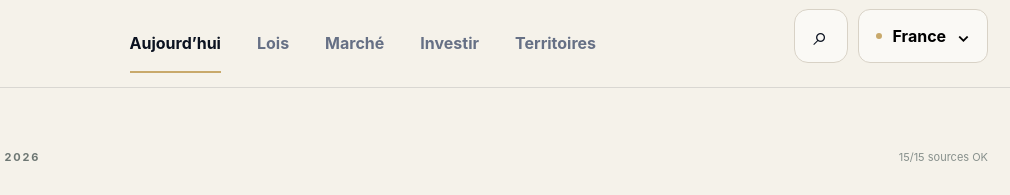
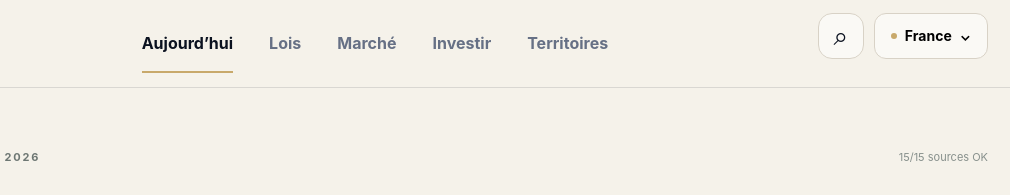
Before and after one commit to damienktzpro/immo-radar, a plain HTML site: page index.html in a window 1280 px wide. Shown: the top 195 px of the page, 270-1280 px from the left. Drawn offline with Linux system fonts and the light colour scheme; no server answers.

Commit message:
Add styles for topbar actions and buttons
Added styles for top actions and buttons in the topbar.

```diff
--- a/styles.css
+++ b/styles.css
@@ -967,3 +967,44 @@ body{
     max-height:43px !important;
   }
 }
+/* ==========================================================
+   V10.2 — ACTIONS HEADER PLUS COMPACTES
+   ========================================================== */
+
+.topbar .top-actions{
+  display:flex !important;
+  align-items:center !important;
+  justify-content:flex-end !important;
+  gap:8px !important;
+}
+
+.topbar .icon-btn{
+  width:46px !important;
+  height:46px !important;
+  min-width:46px !important;
+  min-height:46px !important;
+
+  display:flex !important;
+  align-items:center !important;
+  justify-content:center !important;
+
+  padding:0 !important;
+}
+
+.topbar .country-btn{
+  height:46px !important;
+  min-height:46px !important;
+
+  display:flex !important;
+  align-items:center !important;
+  justify-content:center !important;
+  gap:8px !important;
+
+  padding:0 16px !important;
+  font-size:14px !important;
+  line-height:1 !important;
+}
+
+.topbar .country-btn .dot{
+  flex:0 0 auto !important;
+}
```
